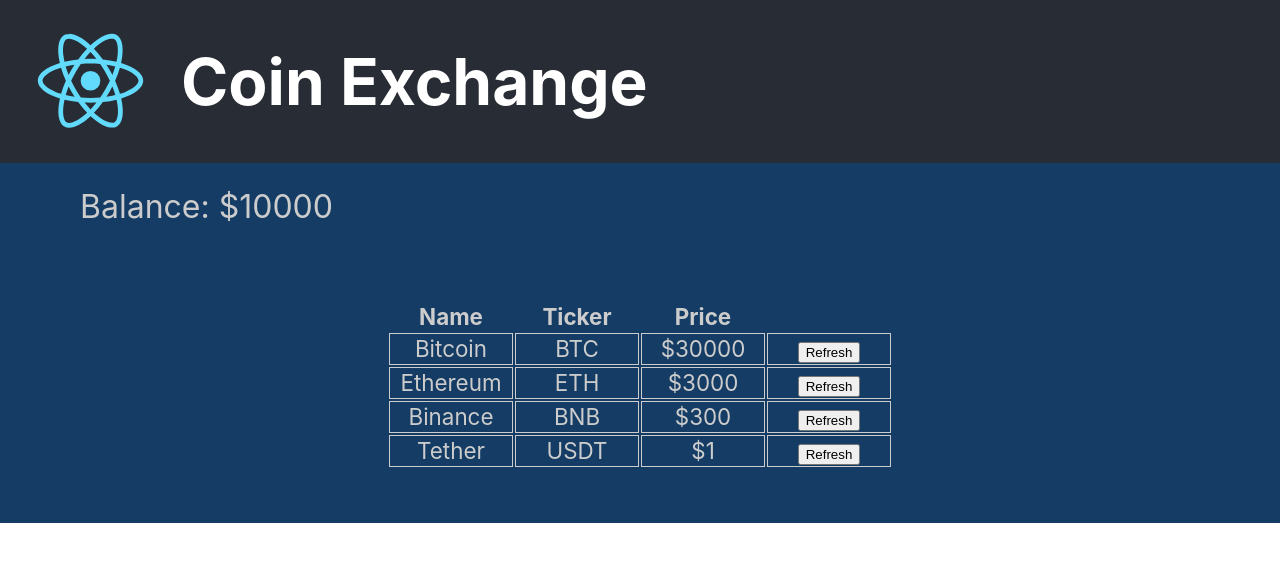
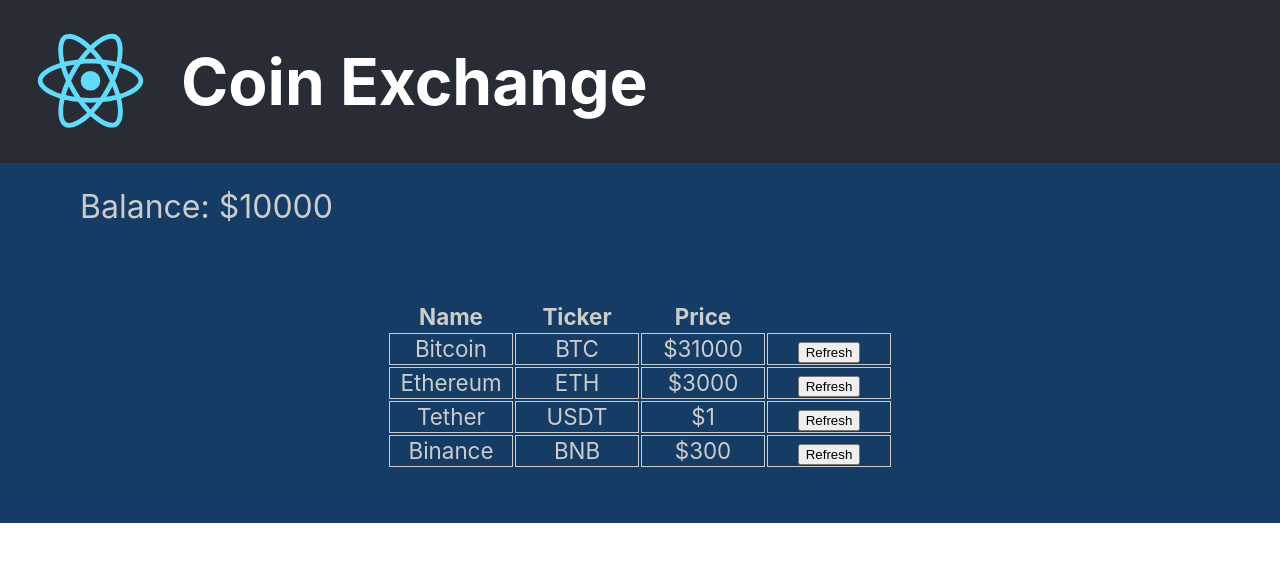
Before and after one commit to jpdupere/coin-exchange, a React (Create React App) app: page / in a window 1280 px wide. Shown: the top 562 px of the page. Built offline with nearby package versions, Linux system fonts and the light colour scheme.

Commit message:
rendering lists

```diff
--- a/src/App.js
+++ b/src/App.js
@@ -2,15 +2,31 @@ import './App.css';
 import logo from './logo.svg'
 import Coin from './components/Coin/Coin'
 import AccountBalance from './components/AccountBalance/AccountBalance'
+import React, { Component } from 'react';
 
-function App() {
+class App extends Component {
+  constructor(props) {
+    super(props)
+    this.state = {
+      balance: 10000,
+      coinData: [
+        { name: 'Bitcoin', ticker: 'BTC', price: 31000.00 },
+        { name: 'Ethereum', ticker: 'ETH', price: 3000.00 },
+        { name: 'Tether', ticker: 'USDT', price: 1.00 },
+        { name: 'Binance', ticker: 'BNB', price: 300.00 },
+      ]
+    }
+  }
+  render() {
+    const coinData = this.state.coinData.map(coin => <Coin key={coin.name + coin.ticker} {...coin} />)
+
     return (
       <div className="App">
         <header className="App-header">
         <img src={logo} className="App-logo" alt="React logo" />
           <h1 className="App-title">Coin Exchange</h1>
         </header>
-      <AccountBalance amount={10000} />
+        <AccountBalance amount={this.state.balance} />
         <table className="coin-table">
           <thead>
             <tr>
@@ -20,14 +36,12 @@ function App() {
             </tr>
           </thead>
           <tbody>
-          <Coin name="Bitcoin" ticker="BTC" price={30000.00} />
-          <Coin name="Ethereum" ticker="ETH" price={3000.00} />
-          <Coin name="Binance" ticker="BNB" price={300.00} />
-          <Coin name="Tether" ticker="USDT" price={1.00} />
+            {coinData}
           </tbody>
         </table>
       </div>
     );
   }
+}
 
 export default App;
```
Lines whose indentation alone changed are shown as unchanged.
